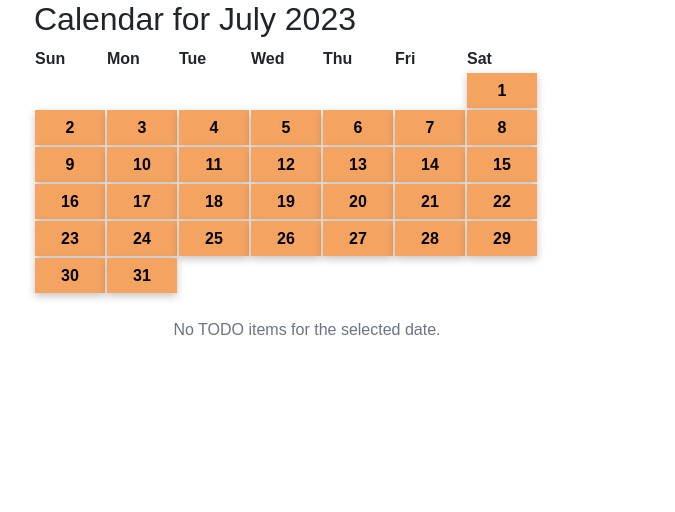
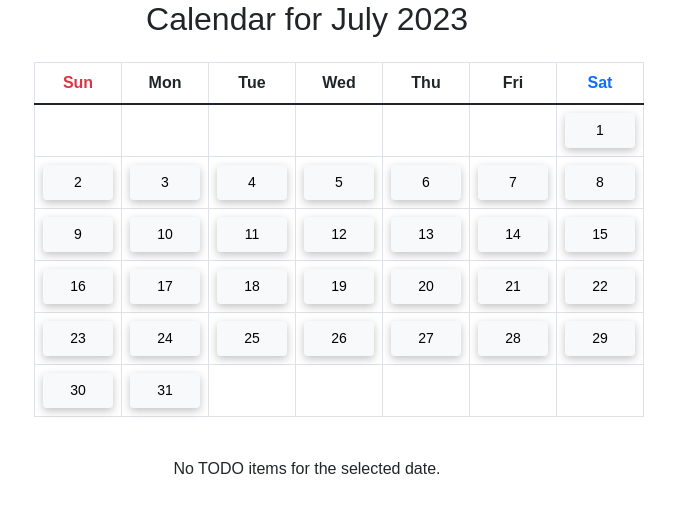
Before and after one commit to jpaulkaito/TodoListApp, a React (Create React App) app: page / in a window 1280 px wide. Shown: the top 512 px of the page, without its empty margins (333-1008 px from the left). Built offline with nearby package versions, Linux system fonts and the light colour scheme.

Commit message:
first commit

```diff
--- a/src/App.js
+++ b/src/App.js
@@ -46,7 +46,7 @@ function App() {
     ) : (
       <div className="row justify-content-center mt-4">
         <div className="col-md-6">
-                            <p className="text-center text-muted">No TODO items for the selected date.</p>
+          <p className="text-center">No TODO items for the selected date.</p>
         </div>
       </div>
     )}
--- a/src/components/Calendar.js
+++ b/src/components/Calendar.js
@@ -23,17 +23,17 @@ const Calendar = ({ onDateClick }) => {
 
   return (
 <div>
-      <h2>Calendar for {currentDate.toLocaleString('default', { month: 'long', year: 'numeric' })}</h2>
-      <table>
+  <h2 className="text-center mb-4">Calendar for {currentDate.toLocaleString('default', { month: 'long', year: 'numeric' })}</h2>
+  <table className="table table-bordered">
     <thead>
-          <tr>
-            <th>Sun</th>
+      <tr className="text-center">
+        <th className="text-danger">Sun</th>
         <th>Mon</th>
         <th>Tue</th>
         <th>Wed</th>
         <th>Thu</th>
         <th>Fri</th>
-            <th>Sat</th>
+        <th className="text-primary">Sat</th>
       </tr>
     </thead>
     <tbody>
@@ -48,11 +48,11 @@ const Calendar = ({ onDateClick }) => {
                 const isCurrentMonth = dayNumber > 0 && dayNumber <= daysInMonth;
 
                 return (
-                      <td key={`day-${dayNumber}`}>
+                  <td key={`day-${dayNumber}`} className="text-center">
                     {isCurrentMonth ? (
                       <button
                         onClick={() => handleDateClick(dayNumber)}
-                            className={selectedDate && selectedDate.getDate() === dayNumber ? 'selected' : ''}
+                        className={`btn btn-sm ${selectedDate && selectedDate.getDate() === dayNumber ? 'btn-primary' : 'btn-light'}`}
                       >
                         {dayNumber}
                       </button>
@@ -67,6 +67,7 @@ const Calendar = ({ onDateClick }) => {
     </tbody>
   </table>
 </div>
+
   );
 };
 
```
Also changed, not shown: 1 other file (tests, documents, lock files or other folders). Lines whose indentation alone changed are shown as unchanged.
